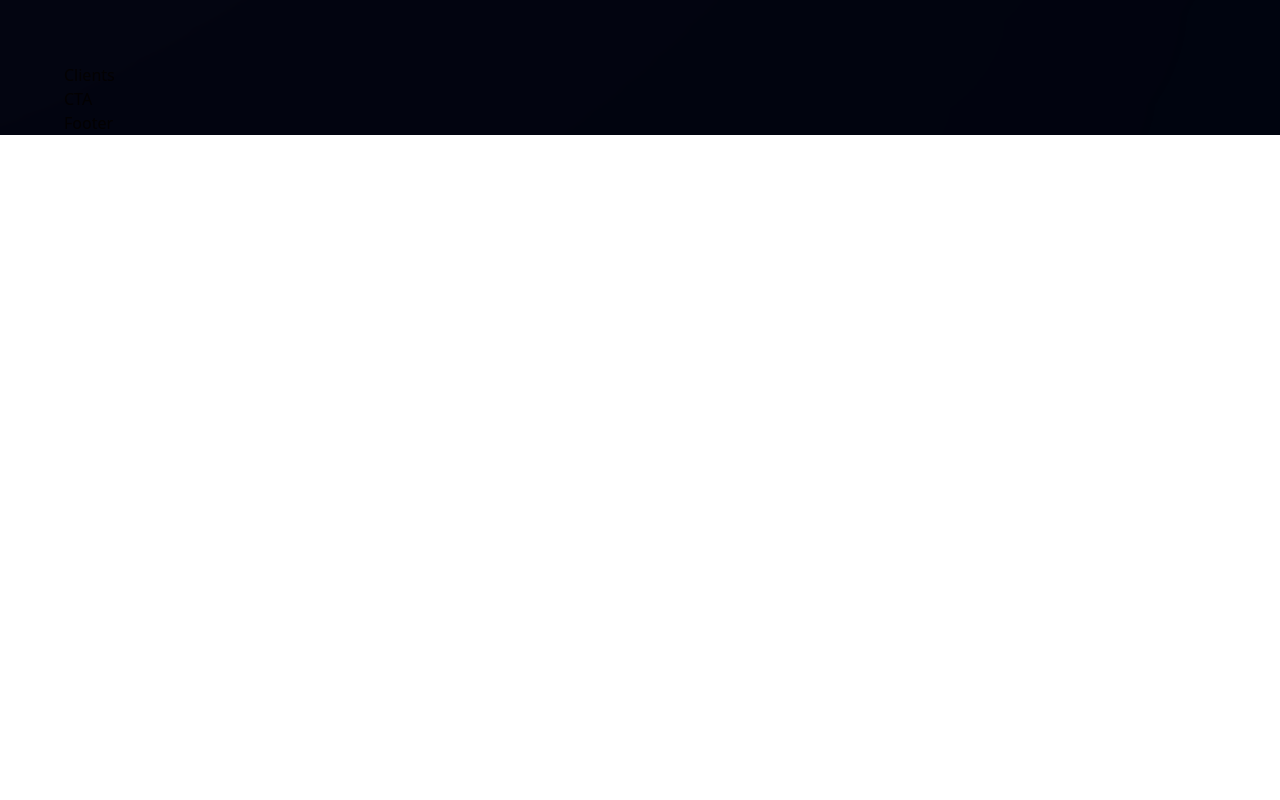
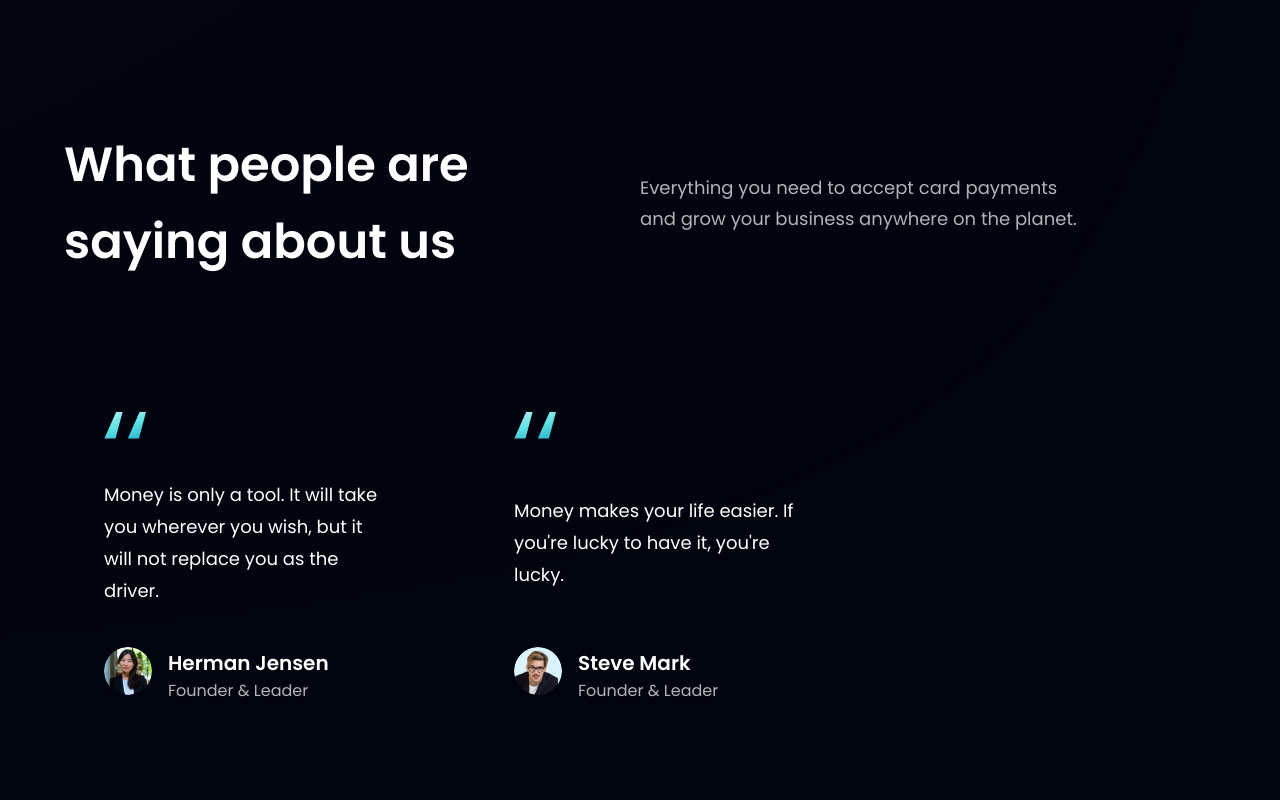
Before and after one commit to tharaka-mts/bank_app_reactjs, a React (Vite) app: page / in a window 1280 px wide. Shown: the part 2740-3540 px from the top of the page. Before the commit the page ends 2875 px from the top, so only its background shows below. Built offline with nearby package versions, Linux system fonts and the light colour scheme.

Commit message:
Testimonials_Section

```diff
--- a/src/components/FeedBackCard.jsx
+++ b/src/components/FeedBackCard.jsx
@@ -1,9 +1,30 @@
-import React from 'react'
+import React from "react";
+import { quotes } from "../assets";
 
-const FeedBackCard = () => {
-  return (
-    <div>FeedBackCard</div>
-  )
-}
+const FeedBackCard = ({ content, name, title, img }) => (
+  <div className="flex justify-between flex-col px-10 py-12 rounded-[20px] max-w-[370px] md:mr-10 sm:mr-5 mr-0 my-5 feedback-card">
+    <img
+      src={quotes}
+      alt="double_quotes"
+      className="w-[42px] h-[27px] object-contain"
+    />
+    <p className="font-poppins font-normal text-[18px] leading-[32px] text-white my-10">
+      {content}
+    </p>
 
-export default FeedBackCard
+    <div className="flex flex-row">
+      <img src={img} alt={name} className="w-[48px] h-[48px] rounded-full" />
+
+      <div className="flex ml-4 flex-col">
+        <h4 className="font-poppins font-semibold text-[20px] leading-[32px] text-white">
+          {name}
+        </h4>
+        <p className="font-poppins font-normal text-[16px] leading-[24px] text-dimWhite">
+          {title}
+        </p>
+      </div>
+    </div>
+  </div>
+);
+
+export default FeedBackCard;
--- a/src/components/Testimonials.jsx
+++ b/src/components/Testimonials.jsx
@@ -1,12 +1,35 @@
-import React from 'react'
-import { feedback } from '../constants'
-import styles from '../style'
-import FeedBackCard from './FeedBackCard'
+import React from "react";
+import { feedback } from "../constants";
+import styles from "../style";
+import FeedBackCard from "./FeedBackCard";
 
 const Testimonials = () => (
-    <section id='clients'>
+  <section
+    id="clients"
+    className={`${styles.paddingY} ${styles.flexCenter} flex-col relative`}
+  >
+    {/* bg gradient */}
+    {/* <div className="relative z-0 w-[60%] h-[60%] -right-[50%] rounded-full blue__gradient" /> */}
 
-    </section>
-  )
+    <div className="w-full flex justify-between items-center md:flex-row flex-col sm:mb-16 mb-6 relative z-[1]">
+      <h1 className={styles.heading2}>
+        What people are <br className="sm:block hidden" /> saying about us
+      </h1>
+      <div className="w-full md:mt-0 mt-6">
+        <p className={`${styles.paragraph} text-left max-w-[450px]`}>
+          Everything you need to accept card payments and grow your business
+          anywhere on the planet.
+        </p>
+      </div>
+    </div>
 
-export default Testimonials
+    {/* Testimonials cards */}
+    <div className="flex flex-wrap sm:justify-start justify-center w-full feedback-container relative z-[1]">
+      {feedback.map((card) => (
+        <FeedBackCard key={card.id} {...card} />
+      ))}
+    </div>
+  </section>
+);
+
+export default Testimonials;
```
